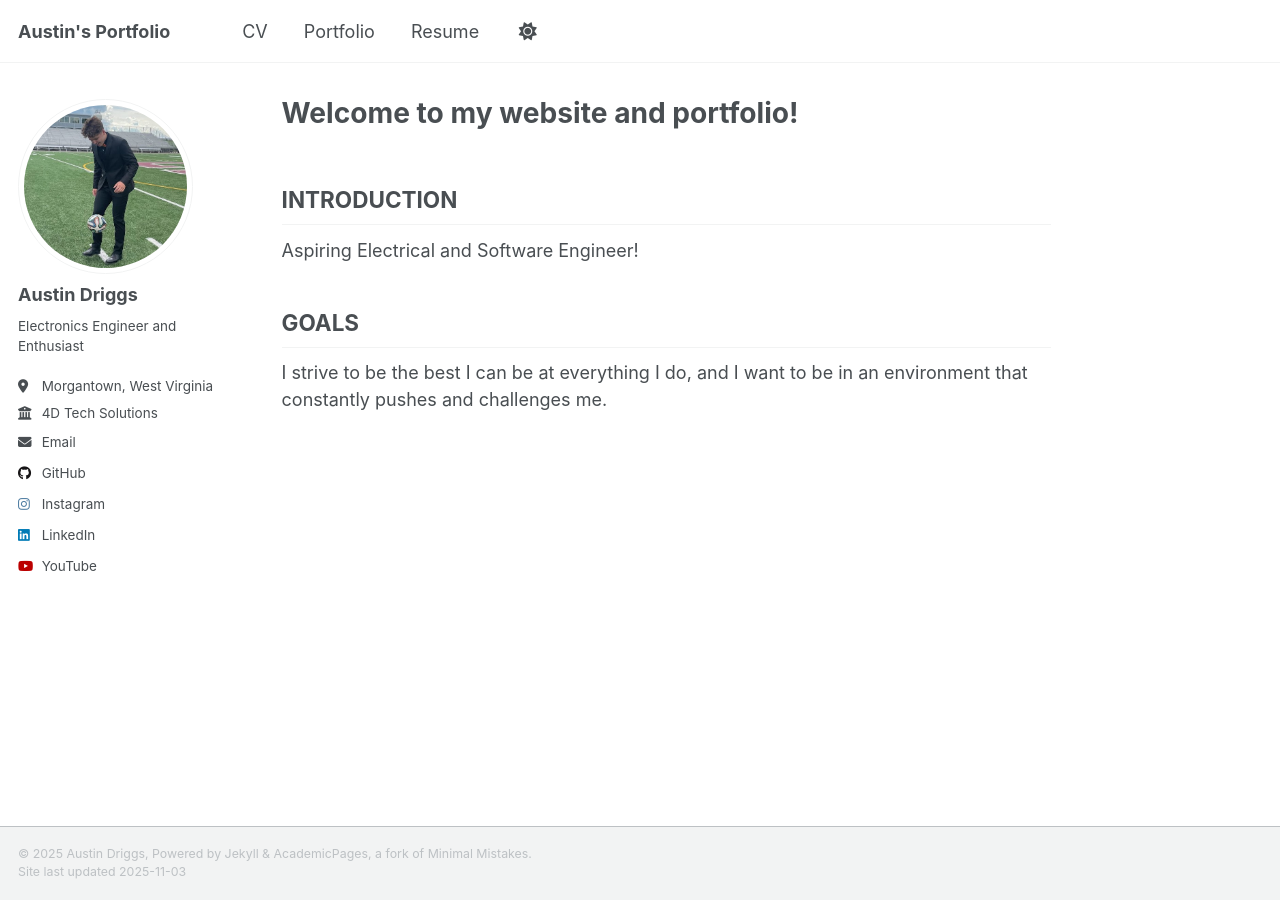
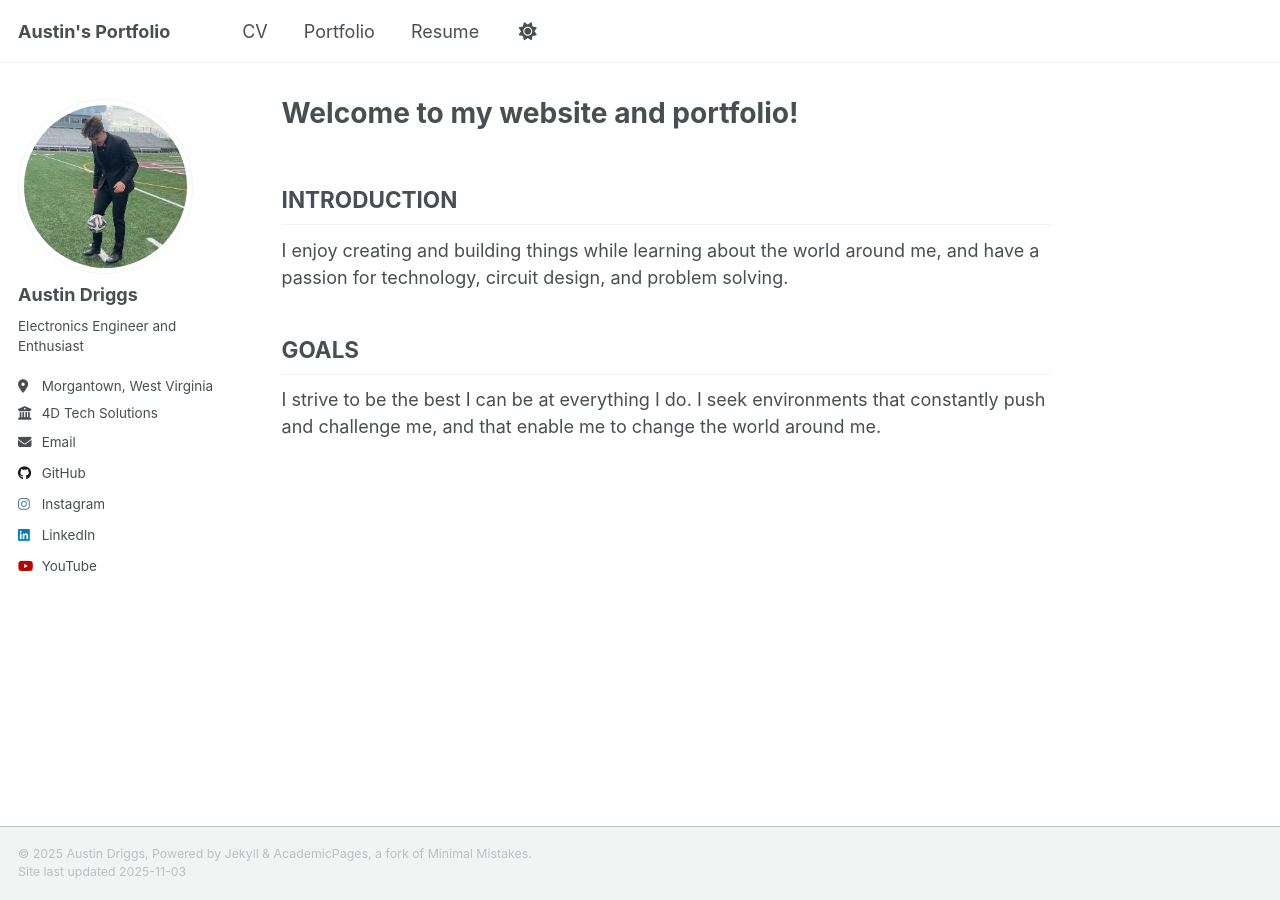
Before and after one commit to austindriggs/austindriggs.github.io, a Jekyll site: the page built from _pages/about.md, in a window 1280 px wide. Built offline with Jekyll 4.4.1, drawn with Linux system fonts in a browser that asks for light colours; a script that is not in the unit is left out.

Commit message:
cleaned up about page

```diff
--- a/_pages/about.md
+++ b/_pages/about.md
@@ -9,9 +9,9 @@ redirect_from:
 
 ## INTRODUCTION
 
-Aspiring Electrical and Software Engineer!
+I enjoy creating and building things while learning about the world around me, and have a passion for technology, circuit design, and problem solving.
 
 
 ## GOALS
 
-I strive to be the best I can be at everything I do, and I want to be in an environment that constantly pushes and challenges me.
+I strive to be the best I can be at everything I do. I seek environments that constantly push and challenge me, and that enable me to change the world around me.
```
Also changed, not shown: _pages/cv.md (+0 -6 lines), 1 other file.
